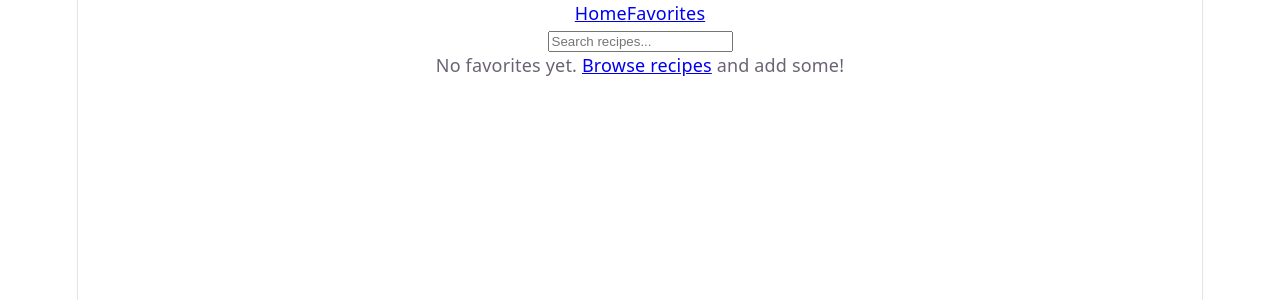
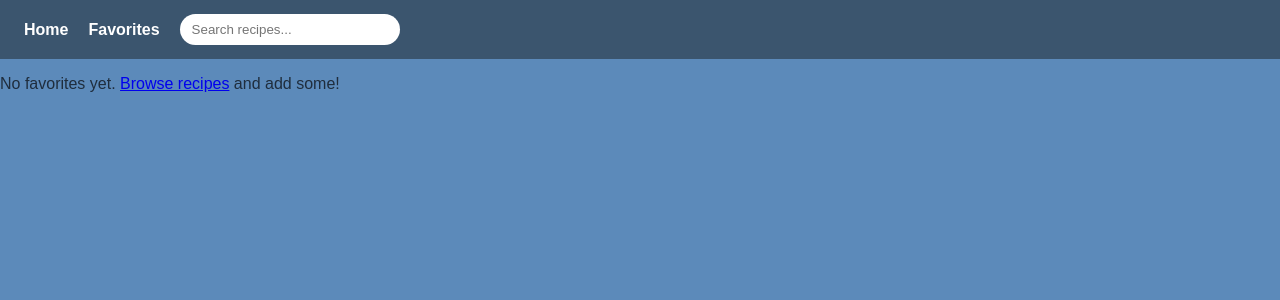
Before and after one commit to icompl3xluffy/sba10, a React (Vite) app in the folder RecipeDiscoveryApp/: page /favorites in a window 1280 px wide. Shown: the top 300 px of the page. Built offline with nearby package versions, Linux system fonts and the light colour scheme.

Commit message:
fully styles

```diff
--- a/RecipeDiscoveryApp/src/App.css
+++ b/RecipeDiscoveryApp/src/App.css
@@ -1,184 +1,100 @@
-.counter {
-  font-size: 16px;
-  padding: 5px 10px;
-  border-radius: 5px;
-  color: var(--accent);
-  background: var(--accent-bg);
-  border: 2px solid transparent;
-  transition: border-color 0.3s;
-  margin-bottom: 24px;
-
-  &:hover {
-    border-color: var(--accent-border);
-  }
-  &:focus-visible {
-    outline: 2px solid var(--accent);
-    outline-offset: 2px;
-  }
+.navbar {
+  display: flex;
+  gap: 20px;
+  align-items: center;
+  padding: 14px 24px;
+  background: #3b556e;
+}
+.navbar a { color: white; text-decoration: none; font-weight: bold; }
+.navbar input {
+  margin-left: auto;
+  padding: 8px 12px;
+  border: none;
+  border-radius: 20px;
+  width: 220px;
 }
 
-.hero {
-  position: relative;
+h1 { text-align: center; }
 
-  .base,
-  .framework,
-  .vite {
-    inset-inline: 0;
-    margin: 0 auto;
-  }
 
-  .base {
-    width: 170px;
-    position: relative;
-    z-index: 0;
-  }
-
-  .framework,
-  .vite {
-    position: absolute;
-  }
-
-  .framework {
-    z-index: 1;
-    top: 34px;
-    height: 28px;
-    transform: perspective(2000px) rotateZ(300deg) rotateX(44deg) rotateY(39deg)
-      scale(1.4);
-  }
-
-  .vite {
-    z-index: 0;
-    top: 107px;
-    height: 26px;
-    width: auto;
-    transform: perspective(2000px) rotateZ(300deg) rotateX(40deg) rotateY(39deg)
-      scale(0.8);
-  }
+.grid {
+  display: grid;
+  grid-template-columns: repeat(auto-fill, 220px);
+  justify-content: center;
+  gap: 20px;
+  padding: 20px 24px;
 }
 
-#center {
-  display: flex;
-  flex-direction: column;
-  gap: 25px;
-  place-content: center;
-  place-items: center;
-  flex-grow: 1;
+.card {
+  background: #e8eef4;
+  border-radius: 12px;
+  padding: 10px;
+  text-align: center;
+  box-shadow: 0 2px 8px rgba(0, 0, 0, 0.25);
+  transition: transform 0.2s;
+}
+.card:hover { transform: translateY(-4px); }
+.card a { color: inherit; text-decoration: none; }
+.card h2 { font-size: 1rem; margin: 6px 0 10px; font-weight: bolder; }
 
-  @media (max-width: 1024px) {
-    padding: 32px 20px 24px;
-    gap: 18px;
-  }
+/* pictures fit 200x200 */
+.card img {
+  width: 200px;
+  height: 200px;
+  object-fit: cover;
+  border-radius: 8px;
 }
 
-#next-steps {
-  display: flex;
-  border-top: 1px solid var(--border);
-  text-align: left;
 
-  & > div {
-    flex: 1 1 0;
-    padding: 32px;
-    @media (max-width: 1024px) {
-      padding: 24px 20px;
-    }
-  }
+.card p {
+  font-size: 0.8rem;
+  max-height: 4.5em;
+  overflow: hidden;
 
-  .icon {
-    margin-bottom: 16px;
-    width: 22px;
-    height: 22px;
-  }
-
-  @media (max-width: 1024px) {
-    flex-direction: column;
-    text-align: center;
-  }
 }
 
-#docs {
-  border-right: 1px solid var(--border);
 
-  @media (max-width: 1024px) {
-    border-right: none;
-    border-bottom: 1px solid var(--border);
-  }
+.detail {
+  max-width: 800px;
+  margin: 0 auto;
+  padding: 20px;
+  font-weight: bold;
+}
+.detail img {
+  display: block;
+  width: 600px;
+  height: 300px;
+  object-fit: cover;
+  margin: 0 auto;
+  padding: 15px;
+  border: 3px solid #19029b;
+  border-radius: 12px;
+  max-width: 100%;
 }
 
-#next-steps ul {
-  list-style: none;
-  padding: 0;
-  display: flex;
-  gap: 8px;
-  margin: 32px 0 0;
+.detail button {
 
-  .logo {
-    height: 18px;
-  }
-
-  a {
-    color: var(--text-h);
-    font-size: 16px;
-    border-radius: 6px;
-    background: var(--social-bg);
-    display: flex;
-    padding: 6px 12px;
-    align-items: center;
-    gap: 8px;
-    text-decoration: none;
-    transition: box-shadow 0.3s;
-
-    &:hover {
-      box-shadow: var(--shadow);
-    }
-    .button-icon {
-      height: 18px;
-      width: 18px;
-    }
-  }
-
-  @media (max-width: 1024px) {
-    margin-top: 20px;
-    flex-wrap: wrap;
-    justify-content: center;
-
-    li {
-      flex: 1 1 calc(50% - 8px);
-    }
-
-    a {
-      width: 100%;
-      justify-content: center;
-      box-sizing: border-box;
-    }
-  }
+  display: block;
+  margin: 16px auto;
+  padding: 10px 18px;
+  border: none;
+  border-radius: 8px;
+  cursor: pointer;
 }
 
-#spacer {
-  height: 88px;
-  border-top: 1px solid var(--border);
-  @media (max-width: 1024px) {
-    height: 48px;
-  }
+
+.fav-btn {
+  color: white;
+  font-weight: bold;
+  transition: background 0.2s;
 }
 
-.ticks {
-  position: relative;
-  width: 100%;
+.fav-btn.add { background: #2e9e4f; }
+.fav-btn.remove { background: #f08a24; }
 
-  &::before,
-  &::after {
-    content: '';
-    position: absolute;
-    top: -4.5px;
-    border: 5px solid transparent;
-  }
-
-  &::before {
-    left: 0;
-    border-left-color: var(--border);
-  }
-  &::after {
-    right: 0;
-    border-right-color: var(--border);
-  }
+.fav-btn:hover,
+.fav-btn.add:hover,
+.fav-btn.remove:hover {
+  background: #fff3a8;
+  color: #333;
 }
--- a/RecipeDiscoveryApp/src/components/instructions.jsx
+++ b/RecipeDiscoveryApp/src/components/instructions.jsx
@@ -5,7 +5,7 @@ import { FavoritesContext } from "../context/favoritesContext";
 
 export default function Instruction({ recipe }) {
   const { addFavorite, removeFavorite, isFavorite } =
-    useContext(favoritesContext);
+    useContext(FavoritesContext);
 
 
   const ingredients = [];
@@ -35,9 +35,12 @@ export default function Instruction({ recipe }) {
     <div className="detail">
       <h1>{recipe.strMeal}</h1>
       <img src={recipe.strMealThumb} alt={recipe.strMeal} />
-      <button onClick={handleClick}>
-        {saved ? "Remove from Favorites" : "Add to Favorites"}
-      </button>
+      <button
+     className={saved ? "fav-btn remove" : "fav-btn add"}
+      onClick={handleClick}
+      >
+      {saved ? "Remove from Favorites" : "Add to Favorites"}
+    </button>
 
       <h2>Ingredients</h2>
       <ul>
--- a/RecipeDiscoveryApp/src/index.css
+++ b/RecipeDiscoveryApp/src/index.css
@@ -1,111 +1,8 @@
-:root {
-  --text: #6b6375;
-  --text-h: #08060d;
-  --bg: #fff;
-  --border: #e5e4e7;
-  --code-bg: #f4f3ec;
-  --accent: #aa3bff;
-  --accent-bg: rgba(170, 59, 255, 0.1);
-  --accent-border: rgba(170, 59, 255, 0.5);
-  --social-bg: rgba(244, 243, 236, 0.5);
-  --shadow:
-    rgba(0, 0, 0, 0.1) 0 10px 15px -3px, rgba(0, 0, 0, 0.05) 0 4px 6px -2px;
-
-  --sans: system-ui, 'Segoe UI', Roboto, sans-serif;
-  --heading: system-ui, 'Segoe UI', Roboto, sans-serif;
-  --mono: ui-monospace, Consolas, monospace;
-
-  font: 18px/145% var(--sans);
-  letter-spacing: 0.18px;
-  color-scheme: light dark;
-  color: var(--text);
-  background: var(--bg);
-  font-synthesis: none;
-  text-rendering: optimizeLegibility;
-  -webkit-font-smoothing: antialiased;
-  -moz-osx-font-smoothing: grayscale;
-
-  @media (max-width: 1024px) {
-    font-size: 16px;
-  }
-}
-
-@media (prefers-color-scheme: dark) {
-  :root {
-    --text: #9ca3af;
-    --text-h: #f3f4f6;
-    --bg: #16171d;
-    --border: #2e303a;
-    --code-bg: #1f2028;
-    --accent: #c084fc;
-    --accent-bg: rgba(192, 132, 252, 0.15);
-    --accent-border: rgba(192, 132, 252, 0.5);
-    --social-bg: rgba(47, 48, 58, 0.5);
-    --shadow:
-      rgba(0, 0, 0, 0.4) 0 10px 15px -3px, rgba(0, 0, 0, 0.25) 0 4px 6px -2px;
-  }
-
-  #social .button-icon {
-    filter: invert(1) brightness(2);
-  }
-}
+* { box-sizing: border-box; }
 
 body {
   margin: 0;
+  font-family: Arial, sans-serif;
+  background: #5c8aba;
+  color: #1f2d3d;
 }
-
-#root {
-  width: 1126px;
-  max-width: 100%;
-  margin: 0 auto;
-  text-align: center;
-  border-inline: 1px solid var(--border);
-  min-height: 100svh;
-  display: flex;
-  flex-direction: column;
-  box-sizing: border-box;
-}
-
-h1,
-h2 {
-  font-family: var(--heading);
-  font-weight: 500;
-  color: var(--text-h);
-}
-
-h1 {
-  font-size: 56px;
-  letter-spacing: -1.68px;
-  margin: 32px 0;
-  @media (max-width: 1024px) {
-    font-size: 36px;
-    margin: 20px 0;
-  }
-}
-h2 {
-  font-size: 24px;
-  line-height: 118%;
-  letter-spacing: -0.24px;
-  margin: 0 0 8px;
-  @media (max-width: 1024px) {
-    font-size: 20px;
-  }
-}
-p {
-  margin: 0;
-}
-
-code,
-.counter {
-  font-family: var(--mono);
-  display: inline-flex;
-  border-radius: 4px;
-  color: var(--text-h);
-}
-
-code {
-  font-size: 15px;
-  line-height: 135%;
-  padding: 4px 8px;
-  background: var(--code-bg);
-}
```
